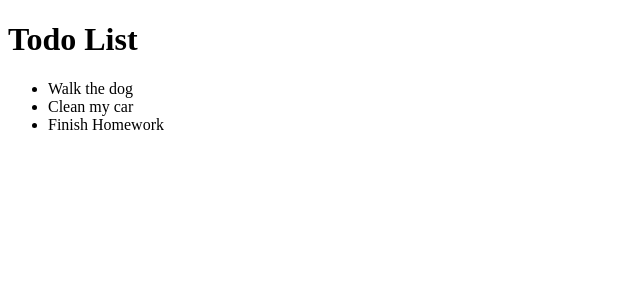
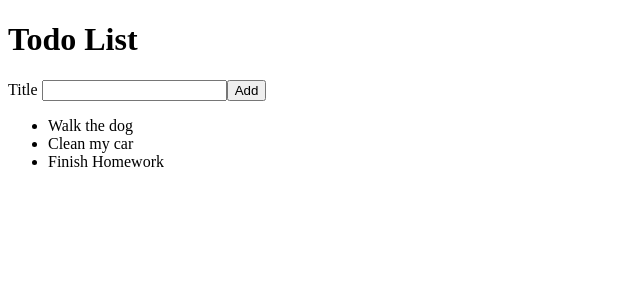
Before and after one commit to leipei92/react-todo, a React (Create React App) app: page / in a window 1280 px wide. Shown: the top 300 px of the page, without its empty margins (0-640 px from the left). Built offline with nearby package versions, Linux system fonts and the light colour scheme; the HTML template or start-up script is replaced by a standard one.

Commit message:
lesson-1-2

```diff
--- /dev/null
+++ b/src/AddTodoForm.js
@@ -0,0 +1,15 @@
+import React from 'react';
+
+  const AddTodoForm = () => {
+    return (
+        <form>
+            <label htmlFor="todoTitle"> Title </label>
+            <input id="todoTitle"></input>
+            <button> Add </button>
+        </form>
+
+    )
+
+  }
+
+export default AddTodoForm;
--- a/src/App.js
+++ b/src/App.js
@@ -1,33 +1,16 @@
 import React from 'react';
+import TodoList from './TodoList';
+import AddTodoForm from './AddTodoForm';
 
-const todoList = [
-    {
-      id:'1',
-      title:'Walk the dog',
-    },
-
-    {
-      id:'2',
-      title:'Clean my car',
-    },
-
-    {
-      id:'3',
-      title:'Finish Homework',
-    }
-
-];
 
 function App() {
   return (
     <div>
       <h1>Todo List</h1>
 
-      <ul>
-        {todoList.map(function (item) {
-          return <li key={item.id}>{item.title}</li>;
-        })}
-      </ul>
+       <AddTodoForm/>
+      <TodoList/>
+
 
     </div>
   );
--- /dev/null
+++ b/src/TodoList.js
@@ -0,0 +1,32 @@
+import React from 'react';
+
+const todoList = [
+    {
+      id:'1',
+      title:'Walk the dog',
+    },
+
+    {
+      id:'2',
+      title:'Clean my car',
+    },
+
+    {
+      id:'3',
+      title:'Finish Homework',
+    }
+
+];
+
+const TodoList = () => {
+    return (
+        <ul>
+        {todoList.map(function (item) {
+          return <li key={item.id}>{item.title}</li>;
+        })}
+      </ul>
+
+    )
+}
+
+export default TodoList;
```
